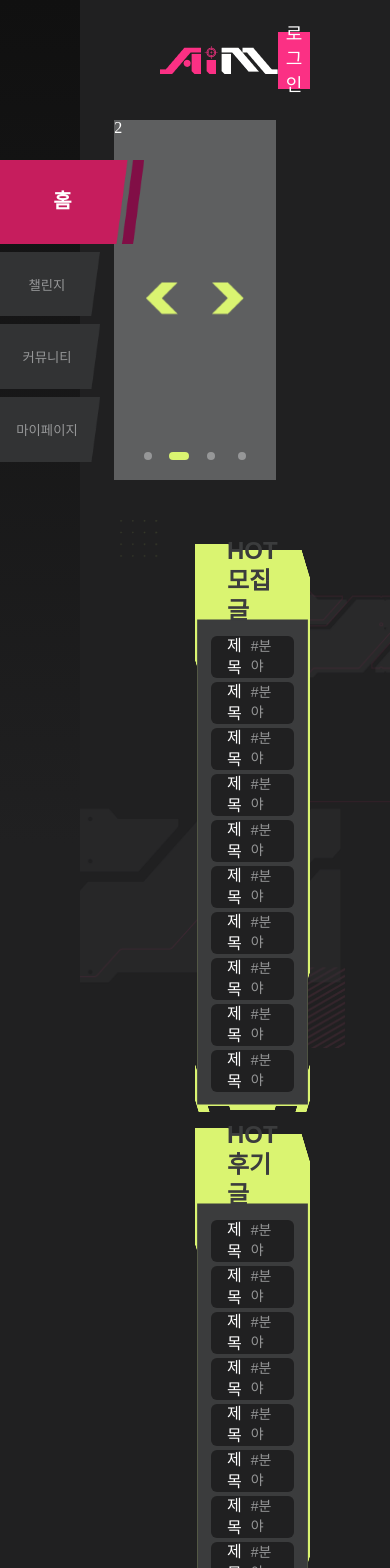
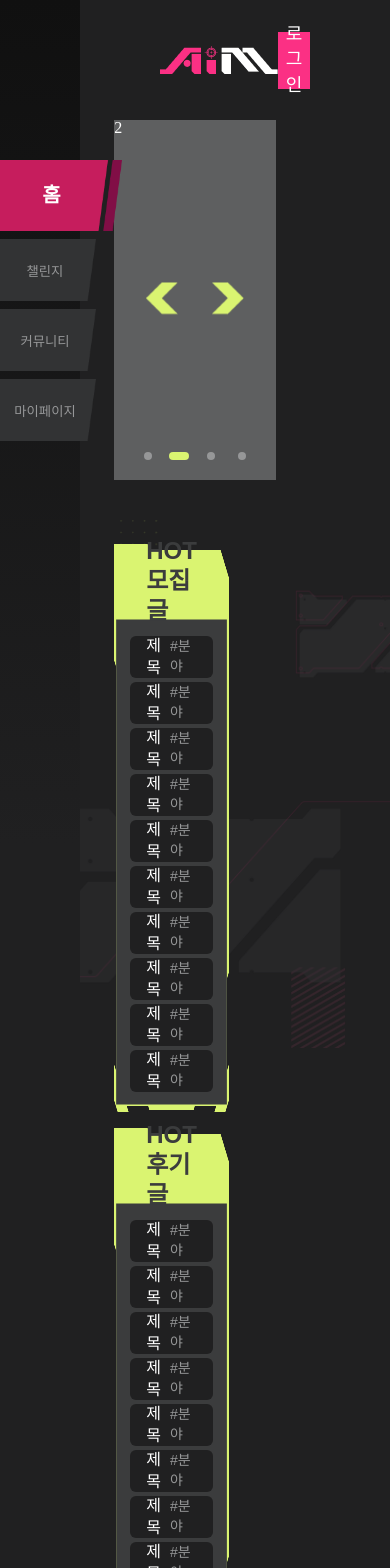
Before and after one commit to AiM-Club/AiM-web, a React (Vite) app: page / in a window 390 px wide. Shown: the top 1568 px of the page. Built offline with nearby package versions, Linux system fonts and the light colour scheme; a web font is replaced by a local one.

Commit message:
chore: home페이지 및 sidebar 반응형 수정

```diff
--- a/src/layouts/sidebar/Sidebar.style.ts
+++ b/src/layouts/sidebar/Sidebar.style.ts
@@ -46,6 +46,12 @@ export const MenuItem = styled.button<{ $isActive: boolean}>`
     props.$isActive ? `9rem` : `6.25rem`
   };
   }
+
+  @media (max-width: 850px) {
+    width: ${(props) =>
+    props.$isActive ? `7.625rem` : `6rem`
+  };
+  }
 `;
 
 export const MenuText = styled.div<{ $isActive: boolean}>`
--- a/src/styles/home/Home.style.ts
+++ b/src/styles/home/Home.style.ts
@@ -1,7 +1,7 @@
 import styled from "styled-components";
 
 export const HomeWrapper = styled.div`
-  width: calc(100% - 15.25rem);
+  width: calc(85%);
   display: flex;
   flex-direction: column;
   gap: 2rem;
```
